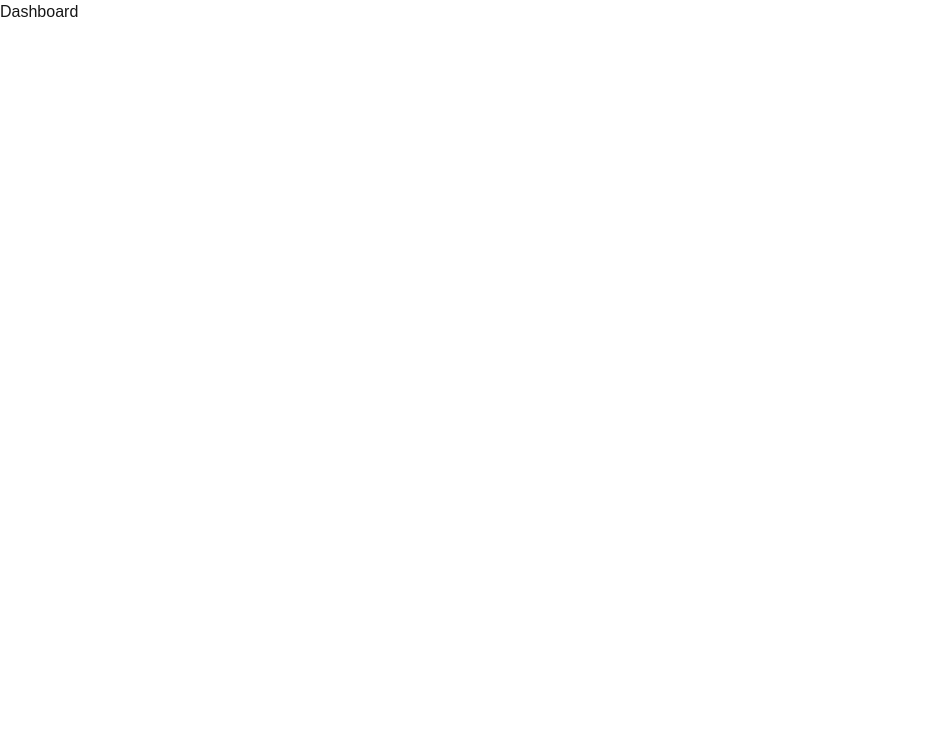
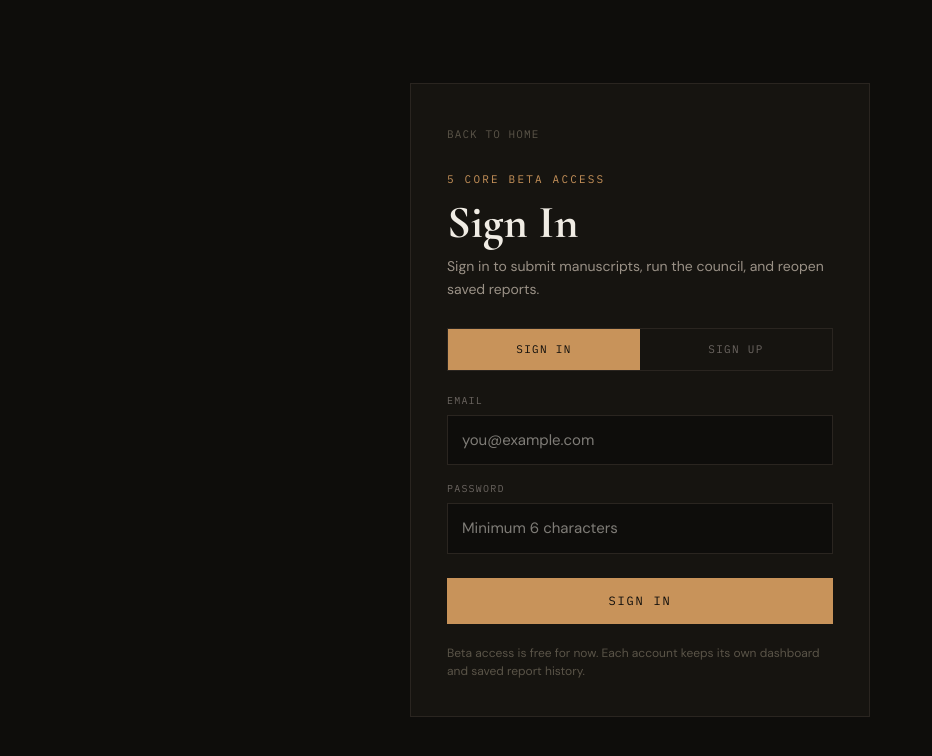
Before and after one commit to trmitchell95-oss/5cores, a Next.js app: page /login in a window 1280 px wide. Shown: the top 756 px of the page, without its empty margins (0-932 px from the left). Built offline with nearby package versions, Linux system fonts and the light colour scheme; no server answers.

Commit message:
Add real login page

```diff
--- a/app/login/page.tsx
+++ b/app/login/page.tsx
@@ -1,4 +1,337 @@
 "use client";
-export default function Dashboard() {
-  return <div>Dashboard</div>;
+
+import { useEffect, useState } from "react";
+import { createClient } from "@supabase/supabase-js";
+
+const supabase = createClient(
+  process.env.NEXT_PUBLIC_SUPABASE_URL!,
+  process.env.NEXT_PUBLIC_SUPABASE_ANON_KEY!
+);
+
+export default function LoginPage() {
+  const [mode, setMode] = useState<"signin" | "signup">("signin");
+  const [email, setEmail] = useState("");
+  const [password, setPassword] = useState("");
+  const [loading, setLoading] = useState(false);
+  const [message, setMessage] = useState("");
+  const [error, setError] = useState("");
+
+  useEffect(() => {
+    async function checkSession() {
+      const {
+        data: { session },
+      } = await supabase.auth.getSession();
+
+      if (session) {
+        window.location.href = "/dashboard";
+      }
+    }
+
+    checkSession();
+  }, []);
+
+  async function handleSubmit(e: React.FormEvent<HTMLFormElement>) {
+    e.preventDefault();
+
+    setLoading(true);
+    setError("");
+    setMessage("");
+
+    if (!email.trim() || !password.trim()) {
+      setError("Enter an email and password.");
+      setLoading(false);
+      return;
+    }
+
+    if (password.length < 6) {
+      setError("Password must be at least 6 characters.");
+      setLoading(false);
+      return;
+    }
+
+    try {
+      if (mode === "signin") {
+        const { error } = await supabase.auth.signInWithPassword({
+          email: email.trim(),
+          password,
+        });
+
+        if (error) {
+          setError(error.message);
+          setLoading(false);
+          return;
+        }
+
+        window.location.href = "/dashboard";
+      } else {
+        const { error } = await supabase.auth.signUp({
+          email: email.trim(),
+          password,
+        });
+
+        if (error) {
+          setError(error.message);
+          setLoading(false);
+          return;
+        }
+
+        setMessage("Account created. Check your email if confirmation is required, then sign in.");
+        setMode("signin");
+        setPassword("");
+        setLoading(false);
+      }
+    } catch {
+      setError("Something went wrong. Try again.");
+      setLoading(false);
+    }
+  }
+
+  return (
+    <div style={{ minHeight: "100vh", background: "#0e0d0b", color: "#f0ece4", fontFamily: "Georgia, serif" }}>
+      <style>{`
+        @import url('https://fonts.googleapis.com/css2?family=Cormorant+Garamond:wght@400;600;700&family=DM+Sans:wght@300;400;500&family=IBM+Plex+Mono:wght@400;500&display=swap');
+
+        * {
+          box-sizing: border-box;
+        }
+
+        body {
+          margin: 0;
+        }
+
+        .wrap {
+          min-height: 100vh;
+          display: flex;
+          align-items: center;
+          justify-content: center;
+          padding: 40px 24px;
+        }
+
+        .card {
+          width: 100%;
+          max-width: 460px;
+          background: #161410;
+          border: 1px solid #2a2520;
+          padding: 36px;
+        }
+
+        .back-link {
+          display: inline-block;
+          font-family: 'IBM Plex Mono', monospace;
+          font-size: 11px;
+          letter-spacing: 0.1em;
+          color: #5a5448;
+          text-decoration: none;
+          text-transform: uppercase;
+          margin-bottom: 28px;
+        }
+
+        .back-link:hover {
+          color: #9a9186;
+        }
+
+        .eyebrow {
+          font-family: 'IBM Plex Mono', monospace;
+          font-size: 11px;
+          letter-spacing: 0.2em;
+          color: #c8935a;
+          text-transform: uppercase;
+          margin-bottom: 12px;
+        }
+
+        .title {
+          font-family: 'Cormorant Garamond', serif;
+          font-size: 46px;
+          line-height: 1;
+          font-weight: 700;
+          color: #f0ece4;
+          margin-bottom: 10px;
+        }
+
+        .subtitle {
+          font-family: 'DM Sans', sans-serif;
+          font-size: 14px;
+          line-height: 1.6;
+          color: #9a9186;
+          margin-bottom: 28px;
+        }
+
+        .tabs {
+          display: grid;
+          grid-template-columns: 1fr 1fr;
+          border: 1px solid #2a2520;
+          margin-bottom: 22px;
+        }
+
+        .tab {
+          border: none;
+          background: transparent;
+          color: #6b6560;
+          font-family: 'IBM Plex Mono', monospace;
+          font-size: 11px;
+          letter-spacing: 0.12em;
+          text-transform: uppercase;
+          padding: 12px;
+          cursor: pointer;
+        }
+
+        .tab.active {
+          background: #c8935a;
+          color: #0e0d0b;
+        }
+
+        .field {
+          margin-bottom: 16px;
+        }
+
+        .label {
+          display: block;
+          font-family: 'IBM Plex Mono', monospace;
+          font-size: 10px;
+          letter-spacing: 0.12em;
+          color: #6b6560;
+          text-transform: uppercase;
+          margin-bottom: 7px;
+        }
+
+        .input {
+          width: 100%;
+          background: #0e0d0b;
+          border: 1px solid #2a2520;
+          color: #f0ece4;
+          font-family: 'DM Sans', sans-serif;
+          font-size: 15px;
+          padding: 13px 14px;
+          outline: none;
+        }
+
+        .input:focus {
+          border-color: #c8935a;
+        }
+
+        .button {
+          width: 100%;
+          margin-top: 8px;
+          padding: 14px 20px;
+          border: none;
+          background: #c8935a;
+          color: #0e0d0b;
+          font-family: 'IBM Plex Mono', monospace;
+          font-size: 12px;
+          letter-spacing: 0.15em;
+          text-transform: uppercase;
+          cursor: pointer;
+        }
+
+        .button:disabled {
+          opacity: 0.5;
+          cursor: not-allowed;
+        }
+
+        .error,
+        .message {
+          margin-top: 18px;
+          padding: 14px;
+          font-family: 'DM Sans', sans-serif;
+          font-size: 13px;
+          line-height: 1.5;
+        }
+
+        .error {
+          background: #2a1010;
+          border-left: 2px solid #b84040;
+          color: #d68c8c;
+        }
+
+        .message {
+          background: #0a1a0e;
+          border-left: 2px solid #4a9c6a;
+          color: #8bc99d;
+        }
+
+        .note {
+          font-family: 'DM Sans', sans-serif;
+          font-size: 12px;
+          color: #5a5448;
+          line-height: 1.5;
+          margin-top: 20px;
+        }
+      `}</style>
+
+      <div className="wrap">
+        <div className="card">
+          <a className="back-link" href="/">Back to Home</a>
+
+          <div className="eyebrow">5 CORE Beta Access</div>
+          <div className="title">{mode === "signin" ? "Sign In" : "Create Account"}</div>
+          <div className="subtitle">
+            Sign in to submit manuscripts, run the council, and reopen saved reports.
+          </div>
+
+          <div className="tabs">
+            <button
+              type="button"
+              className={`tab ${mode === "signin" ? "active" : ""}`}
+              onClick={() => {
+                setMode("signin");
+                setError("");
+                setMessage("");
+              }}
+            >
+              Sign In
+            </button>
+
+            <button
+              type="button"
+              className={`tab ${mode === "signup" ? "active" : ""}`}
+              onClick={() => {
+                setMode("signup");
+                setError("");
+                setMessage("");
+              }}
+            >
+              Sign Up
+            </button>
+          </div>
+
+          <form onSubmit={handleSubmit}>
+            <div className="field">
+              <label className="label">Email</label>
+              <input
+                className="input"
+                type="email"
+                value={email}
+                onChange={(e) => setEmail(e.target.value)}
+                disabled={loading}
+                placeholder="you@example.com"
+              />
+            </div>
+
+            <div className="field">
+              <label className="label">Password</label>
+              <input
+                className="input"
+                type="password"
+                value={password}
+                onChange={(e) => setPassword(e.target.value)}
+                disabled={loading}
+                placeholder="Minimum 6 characters"
+              />
+            </div>
+
+            <button className="button" type="submit" disabled={loading}>
+              {loading ? "Working..." : mode === "signin" ? "Sign In" : "Create Account"}
+            </button>
+          </form>
+
+          {error && <div className="error">{error}</div>}
+          {message && <div className="message">{message}</div>}
+
+          <div className="note">
+            Beta access is free for now. Each account keeps its own dashboard and saved report history.
+          </div>
+        </div>
+      </div>
+    </div>
+  );
 }
```
